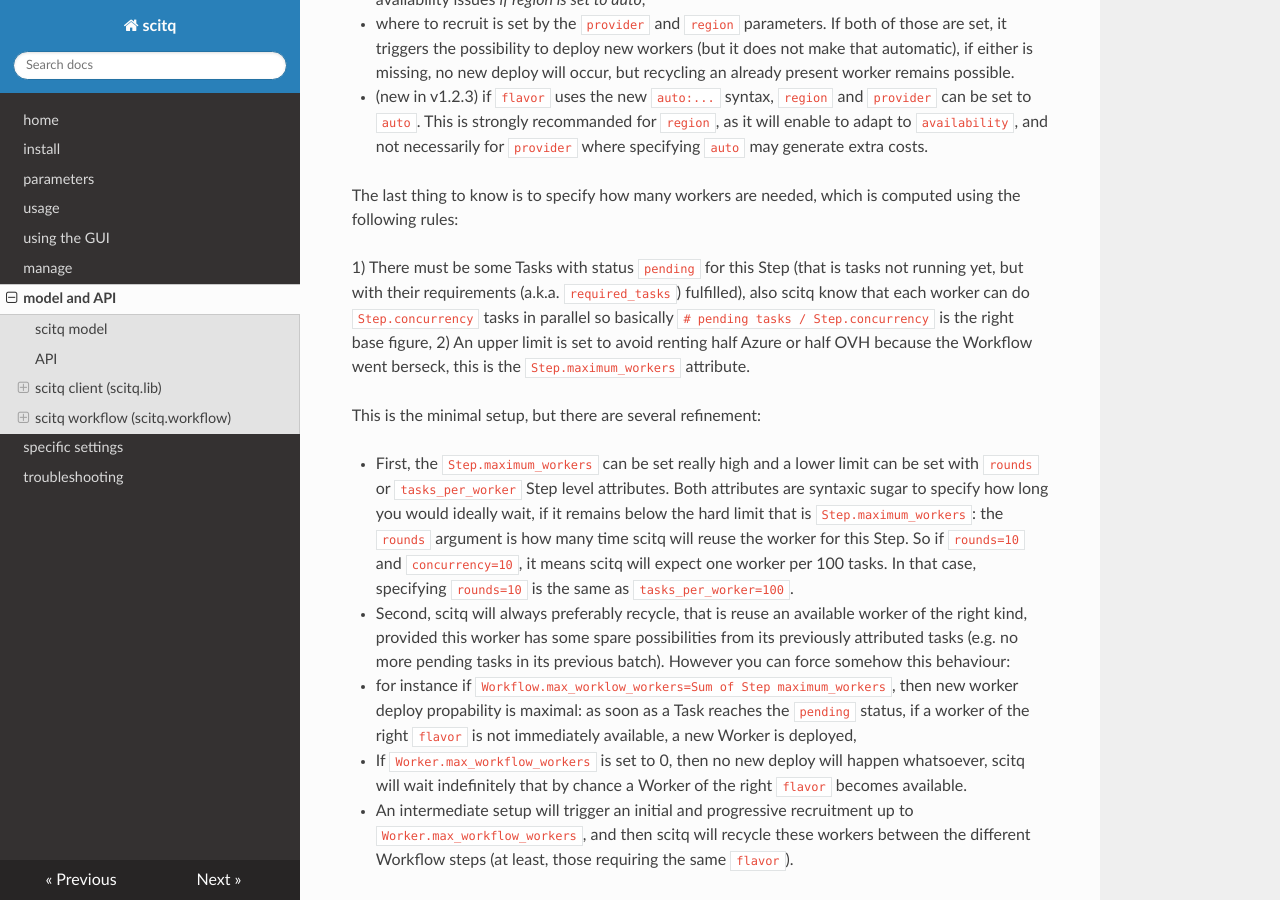
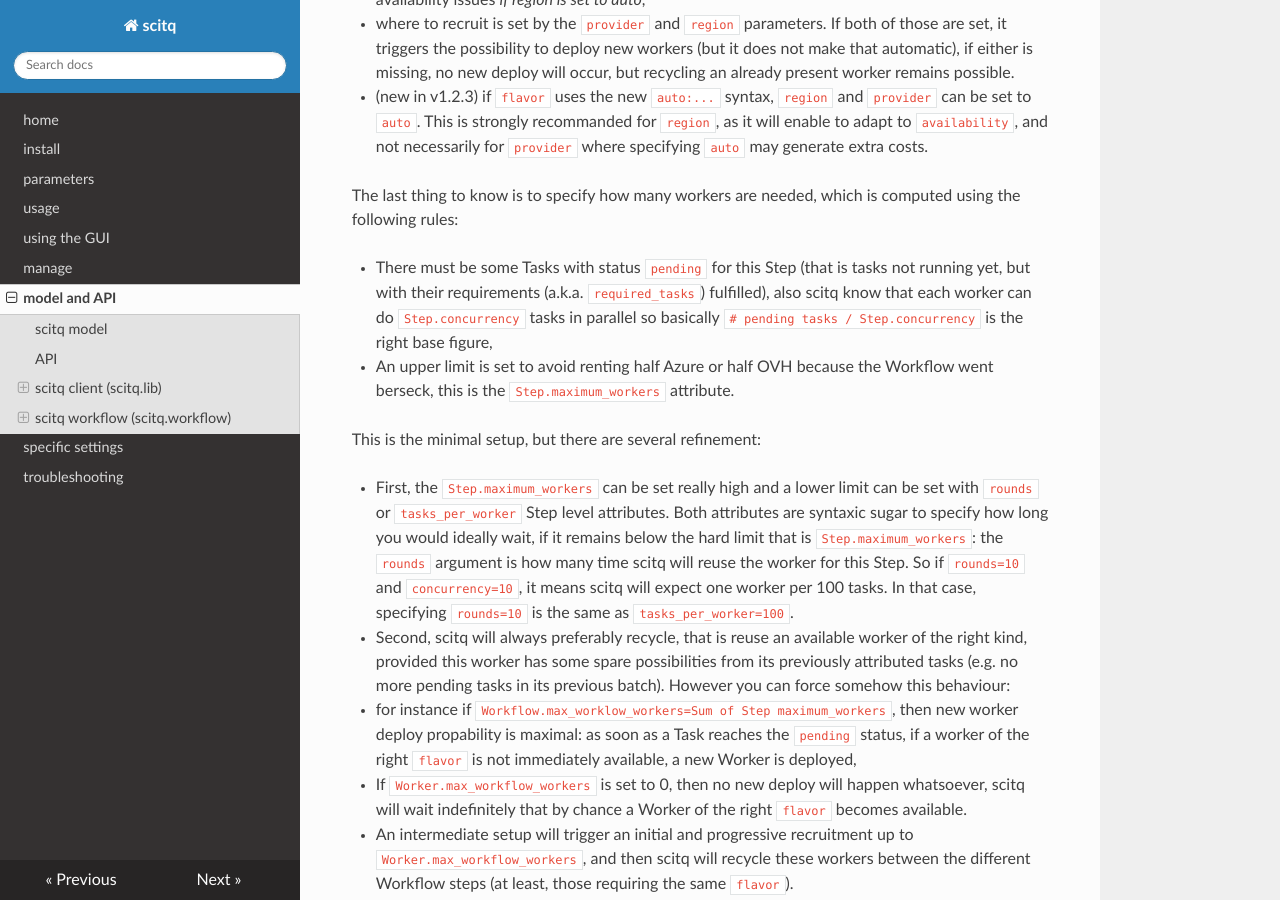
Before and after one commit to gmtsciencedev/scitq, an MkDocs documentation site: the page built from docs/model.md, in a window 1280 px wide and 900 px high, scrolled down 13933 px. Built offline with MkDocs 1.6.1, drawn with Linux system fonts in a browser that asks for light colours; nearby versions of some CDN libraries.

Commit message:
small glitches in doc

```diff
--- a/docs/model.md
+++ b/docs/model.md
@@ -358,8 +358,8 @@ To recruit, scitq need to know what kind of worker you need, how many of them, a
 
 The last thing to know is to specify how many workers are needed, which is computed using the following rules:
 
-1) There must be some Tasks with status `pending` for this Step (that is tasks not running yet, but with their requirements (a.k.a. `required_tasks`) fulfilled), also scitq know that each worker can do `Step.concurrency` tasks in parallel so basically `# pending tasks / Step.concurrency` is the right base figure,
-2) An upper limit is set to avoid renting half Azure or half OVH because the Workflow went berseck, this is the `Step.maximum_workers` attribute.
+* There must be some Tasks with status `pending` for this Step (that is tasks not running yet, but with their requirements (a.k.a. `required_tasks`) fulfilled), also scitq know that each worker can do `Step.concurrency` tasks in parallel so basically `# pending tasks / Step.concurrency` is the right base figure,
+* An upper limit is set to avoid renting half Azure or half OVH because the Workflow went berseck, this is the `Step.maximum_workers` attribute.
 
 This is the minimal setup, but there are several refinement:
 
```
